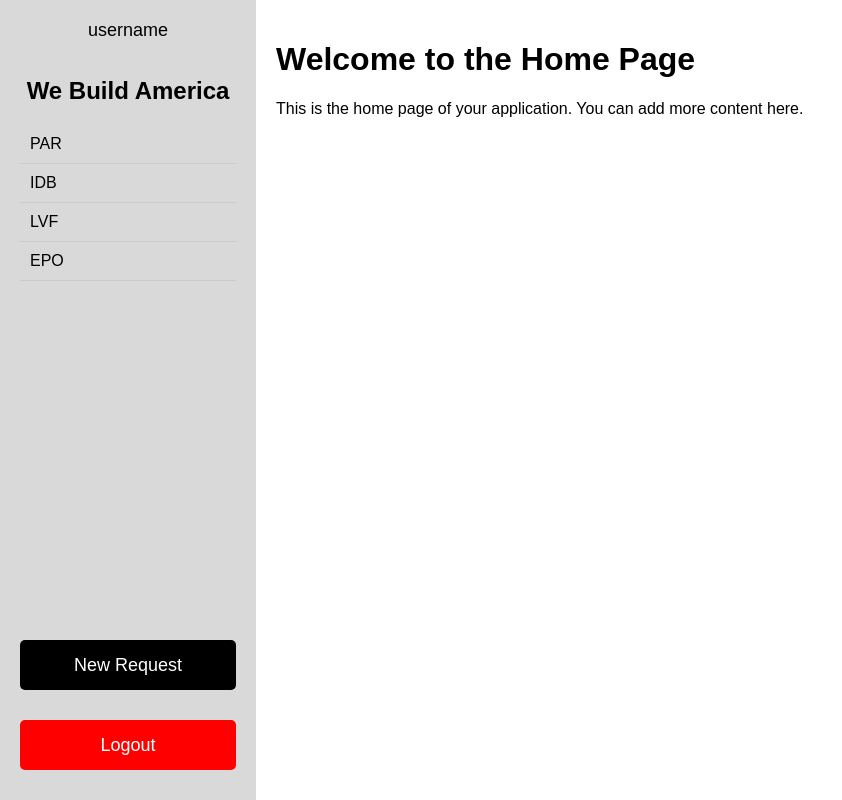
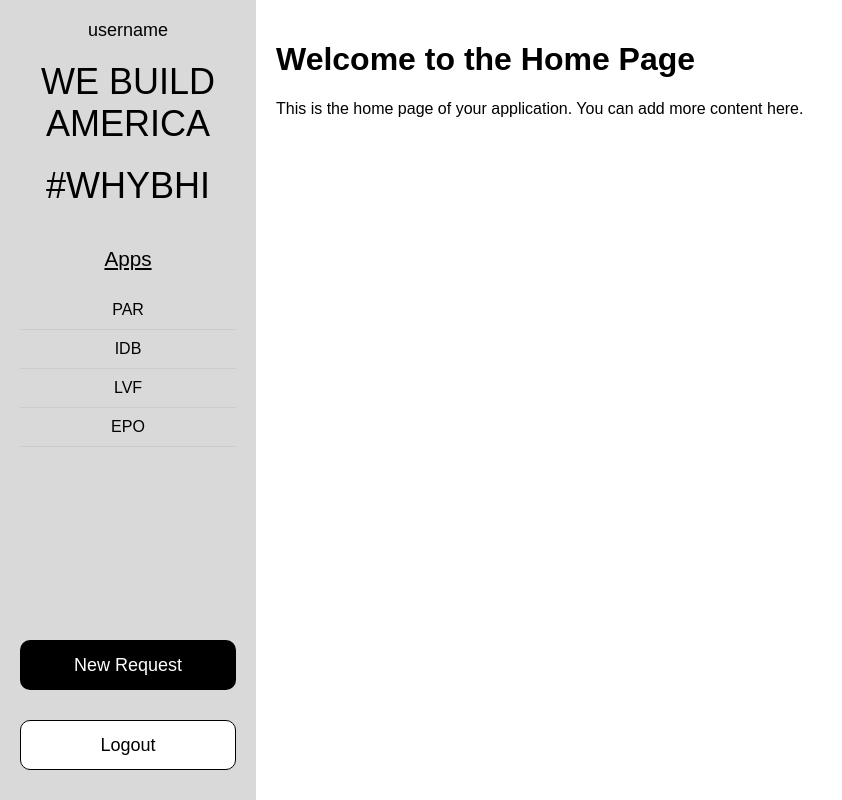
Before and after one commit to supaDakotah/dlh-fe-upvote, a React (Create React App) app in the folder fe-upvote/: page /home in a window 1280 px wide. Shown: the whole page, without its empty margins (0-842 px from the left). Built offline with nearby package versions, Linux system fonts and the light colour scheme.

Commit message:
adds more styles to sidenav

```diff
--- a/fe-upvote/src/core/SideNav.jsx
+++ b/fe-upvote/src/core/SideNav.jsx
@@ -1,8 +1,9 @@
-import React from "react";
+import React, { useState } from "react";
 import { useHistory } from "react-router-dom";
 
 const SideNav = () => {
   const history = useHistory();
+  const [selectedApp, setSelectedApp] = useState(null);
 
   const handleLogout = () => {
     history.push("/login");
@@ -13,16 +14,33 @@ const SideNav = () => {
     alert("New Request Modal Open");
   };
 
+  const handleAppClick = (app) => {
+    setSelectedApp(app);
+    // Logic to handle app selection can go here
+  };
+
   return (
     <div className="side-nav">
       <div className="username">username</div>
-      <h1>We Build America</h1>
+      <div className="header-text">
+        <div className="header-main-text">
+          <div>WE BUILD</div>
+          <div>AMERICA</div>
+        </div>
+        <div>#WHYBHI</div>
+      </div>
       <div className="app-list">
+        <label>Apps</label>
         <ul>
-          <li>PAR</li>
-          <li>IDB</li>
-          <li>LVF</li>
-          <li>EPO</li>
+          {["PAR", "IDB", "LVF", "EPO"].map((app) => (
+            <li
+              key={app}
+              className={selectedApp === app ? "selected" : ""}
+              onClick={() => handleAppClick(app)}
+            >
+              {app}
+            </li>
+          ))}
         </ul>
       </div>
       <button className="new-request-button" onClick={handleNewRequest}>
--- a/fe-upvote/src/styles/App.scss
+++ b/fe-upvote/src/styles/App.scss
@@ -1,5 +1,6 @@
 @import "./login-page.scss";
 @import "./sidenav.scss";
+@import "./home-page.scss";
 
 body {
   margin: 0;
--- a/fe-upvote/src/styles/sidenav.scss
+++ b/fe-upvote/src/styles/sidenav.scss
@@ -17,9 +17,14 @@
   font-size: 18px;
 }
 
-.side-nav h1 {
-  margin-bottom: 20px;
-  font-size: 24px;
+.side-nav .header-text {
+  margin-bottom: 40px; /* Add more space between #WHYBHI and Apps label for centered look */
+  font-size: 36px;
+  text-align: center;
+}
+
+.side-nav .header-main-text {
+  padding-bottom: 20px; /* Add padding between AMERICA and #WHYBHI */
 }
 
 .side-nav .app-list {
@@ -27,17 +32,39 @@
   width: 100%;
   overflow-y: auto;
   margin-bottom: 20px;
+  text-align: center; /* Center align the list */
+}
+
+.side-nav .app-list label {
+  display: block;
+  margin-bottom: 20px;
+  font-size: 20.7px; /* 15% larger than the original 18px */
+  text-align: center;
+  text-decoration: underline;
 }
 
 .side-nav .app-list ul {
   list-style: none;
   padding: 0;
   margin: 0;
+  text-align: center; /* Center align the list items */
 }
 
 .side-nav .app-list ul li {
   padding: 10px;
   border-bottom: 1px solid #ccc;
+  cursor: pointer;
+  transition: background-color 0.3s, color 0.3s; /* Added transition for color */
+}
+
+.side-nav .app-list ul li:hover {
+  background-color: #b0b0b0; /* Changed hover color */
+  color: #fff; /* Changed hover font color to white */
+}
+
+.side-nav .app-list ul li.selected {
+  background-color: white;
+  color: black; /* Keep the text black when selected */
 }
 
 .side-nav .new-request-button,
@@ -46,7 +73,7 @@
   padding: 10px;
   margin-bottom: 10px;
   border: none;
-  border-radius: 5px;
+  border-radius: 10px; /* Increased border radius */
   cursor: pointer;
 }
 
@@ -56,8 +83,9 @@
 }
 
 .side-nav .logout-button {
-  background-color: #f00;
-  color: #fff;
+  background-color: #fff;
+  color: #000;
+  border: 1px solid #000; /* Added border for visibility */
 }
 
 .content {
```
Also changed, not shown: fe-upvote/src/styles/home-page.scss (added).
